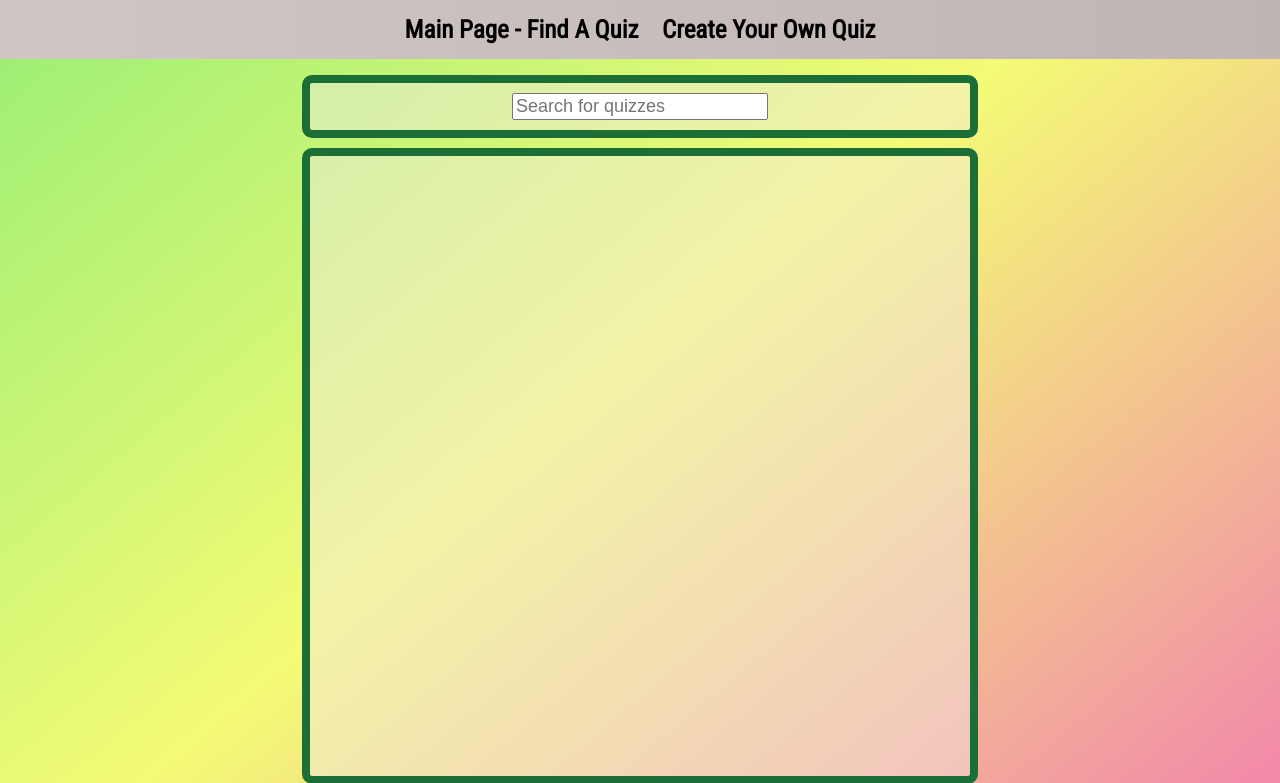
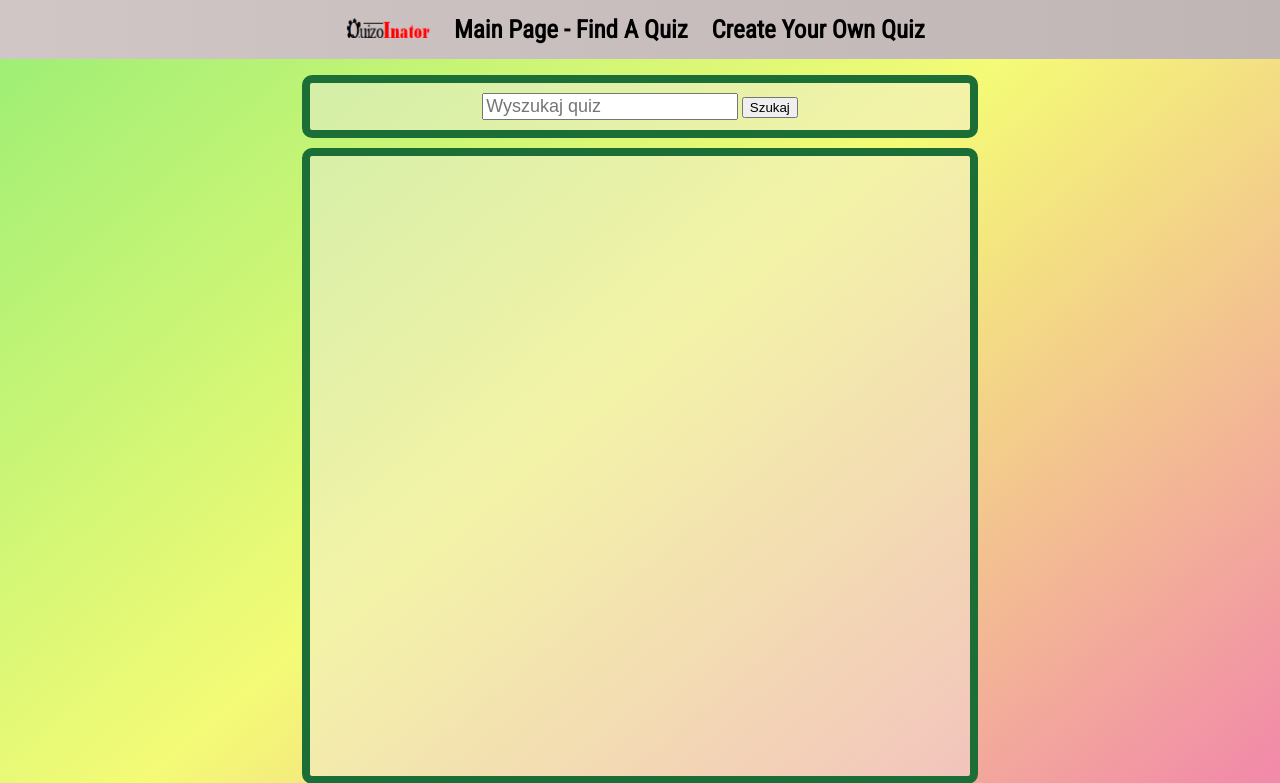
Before and after one commit to KubiakJakub01/quizoinator, a Flask app: page / in a window 1280 px wide. Shown: the top 783 px of the page. Run offline with Flask 3, Linux system fonts and the light colour scheme; some web fonts are replaced.

Commit message:
Added logo and searching option

```diff
--- a/quiz_module_app/routes.py
+++ b/quiz_module_app/routes.py
@@ -72,7 +72,10 @@ def solve_quiz(quiz_id_parameter):
             for user_answer in request.form.getlist(str(question.id)):
                 user_answers.append(int(user_answer))
         print('user_answers: ',user_answers)
-        score = score + len(list(set(correct_answers).intersection(user_answers)))
+        incorrect_user_answers = 0
+        if len(user_answer) > len(correct_answers):
+            incorrect_user_answers = len(user_answer) - len(correct_answers)
+        score = score + len(list(set(correct_answers).intersection(user_answers))) - incorrect_user_answers
         return render_template('display_score.html', score=score)
     else:
         return render_template('quiz_solve.html', quiz=quiz, questions=questions)
@@ -122,23 +125,24 @@ def edit_quiz(quiz_id_parameter):
         quizDescription = format(request.form['quizDescription'])
 
         #try:
-        a = questions[0].id
-        for question in questions:
-            c = 0
-            question.text = format(request.form['questionText'+str(a)])
-            a += 1
-            answers = Answer.query.filter_by(question_id=question.id).all()
+        if questions:
+            a = questions[0].id
+            for question in questions:
+                c = 0
+                question.text = format(request.form['questionText'+str(a)])
+                a += 1
+                answers = Answer.query.filter_by(question_id=question.id).all()
 
-            if answers:
-                for answer in answers:
-                    b = answers[c].id
-                    c += 1
-                    answer.text = format(request.form['answerText'+str(b)])
+                if answers:
+                    for answer in answers:
+                        b = answers[c].id
+                        c += 1
+                        answer.text = format(request.form['answerText'+str(b)])
 
-                    is_answer_correct = False
-                    if (request.form.get('answerBox'+str(b)) == "1"):
-                         is_answer_correct = True
-                    answer.is_correct = is_answer_correct
+                        is_answer_correct = False
+                        if (request.form.get('answerBox'+str(b)) == "1"):
+                             is_answer_correct = True
+                        answer.is_correct = is_answer_correct
 
         quiz.title = quizTile
         quiz.description = quizDescription
@@ -151,19 +155,13 @@ def edit_quiz(quiz_id_parameter):
         return render_template('quiz_edit.html', quiz=quiz, questions=questions)
 
 
-@main.route('/', methods=['GET'])
+@main.route('/', methods=['GET','POST'])
 def index():
 
     if request.method == 'POST':
-        new_quiz = Quiz(
-            title=request.form['title'], description=request.form['description'])
-        try:
-            db.session.add(new_quiz)
-            db.session.commit()
-            return redirect(url_for('main.edit_quiz', quiz_id_parameter=new_quiz.id))
-        except:
-            return 'There was an issue adding your task'
-
+       searched_quiz = format(request.form['searchQuiz'])
+       quizes = Quiz.query.filter(Quiz.title.ilike(f'%{searched_quiz}%')).all()
+       return render_template('index.html', quizes=quizes)
     else:
         quizes = Quiz.query.all()
         return render_template('index.html', quizes=quizes)
--- a/quiz_module_app/static/style.css
+++ b/quiz_module_app/static/style.css
@@ -122,3 +122,13 @@ a:active {
     bottom: 50px;
     display: none;
 }
+
+.logo{
+
+    background-image: url("Q2.png");
+
+    width: 75px;
+    height: 0px;
+    background-size: contain;
+    background-repeat: no-repeat;
+}
--- a/quiz_module_app/templates/base.html
+++ b/quiz_module_app/templates/base.html
@@ -16,6 +16,7 @@
     <header>
         <nav id="navigation-bar">
             <ul>
+                <li class="logo"></li>
                 <li><a href="{{ url_for('main.index') }}">Main Page - Find A Quiz</a></li>
                 <li><a href="{{ url_for('main.quiz_create') }}">Create Your Own Quiz</a></li>
             </ul>
--- a/quiz_module_app/templates/delete_quiz.html
+++ b/quiz_module_app/templates/delete_quiz.html
@@ -8,8 +8,8 @@
 
 {% block content %}
 <a href="#" class="scrollup"></a>
-    <div id = "searchField" class = "container">
-        <input id = "searchQuiz" type = "search" placeholder="Search for quizzes" />
+<div id="searchField" class="container">
+    <input id="searchQuiz" type="search" placeholder="Search for quizzes" />
 </div>
 <div id="quizesList" class="container">
     {% for quiz in quizes[:20] %}
@@ -17,7 +17,7 @@
         <div class="quizView">
 
             {{ quiz.title }}
-            <br/>
+            <br />
             {{ quiz.description }}
 
         </div>
--- a/quiz_module_app/templates/index.html
+++ b/quiz_module_app/templates/index.html
@@ -8,8 +8,13 @@
 
 {% block content %}
     <a href="#" class="scrollup"></a>
-    <div id = "searchField" class = "container">
-        <input id = "searchQuiz" type = "search" placeholder="Search for quizzes" />
+    <div id="searchField" class="container">
+
+        <form action="/" method="POST">
+            <input  id="searchQuiz" name="searchQuiz" type="search" placeholder="Wyszukaj quiz" />
+            <input type="submit" name="search_btn" value="Szukaj">
+        </form>
+
     </div>
     <div id="quizesList" class="container">
         {% for quiz in quizes[:10] %}
@@ -29,21 +34,9 @@
             </a>
             <div style="clear:both"></div>
         </div>
-
-        <!--<button onclick="deleteQuiz('{{quiz.id}}')">Usuń quiz</button>-->
         {% endfor %}
     </div>
     <script>
-        function deleteQuiz(quiz_id) {
-            let confirmAction = confirm("Czy na pewno chcesz usunąć ten quiz?");
-            if (confirmAction) {
-                alert("Quiz usunięty");
-                window.location.href = "/delete/quiz/" + quiz_id;
-            } else {
-                alert("Anulowano usunięcie quizu");
-            }
-        }
-
         jQuery(function ($) {
             $.scrollTo(0);
 
```
Also changed, not shown: quiz_module_app/templates/quiz_edit.html (+8 -2 lines), instance/db.sqlite3, quiz_module_app/static/Q2.png (added), quiz_module_app/static/Q2original.png (added). Lines whose indentation alone changed are shown as unchanged.
